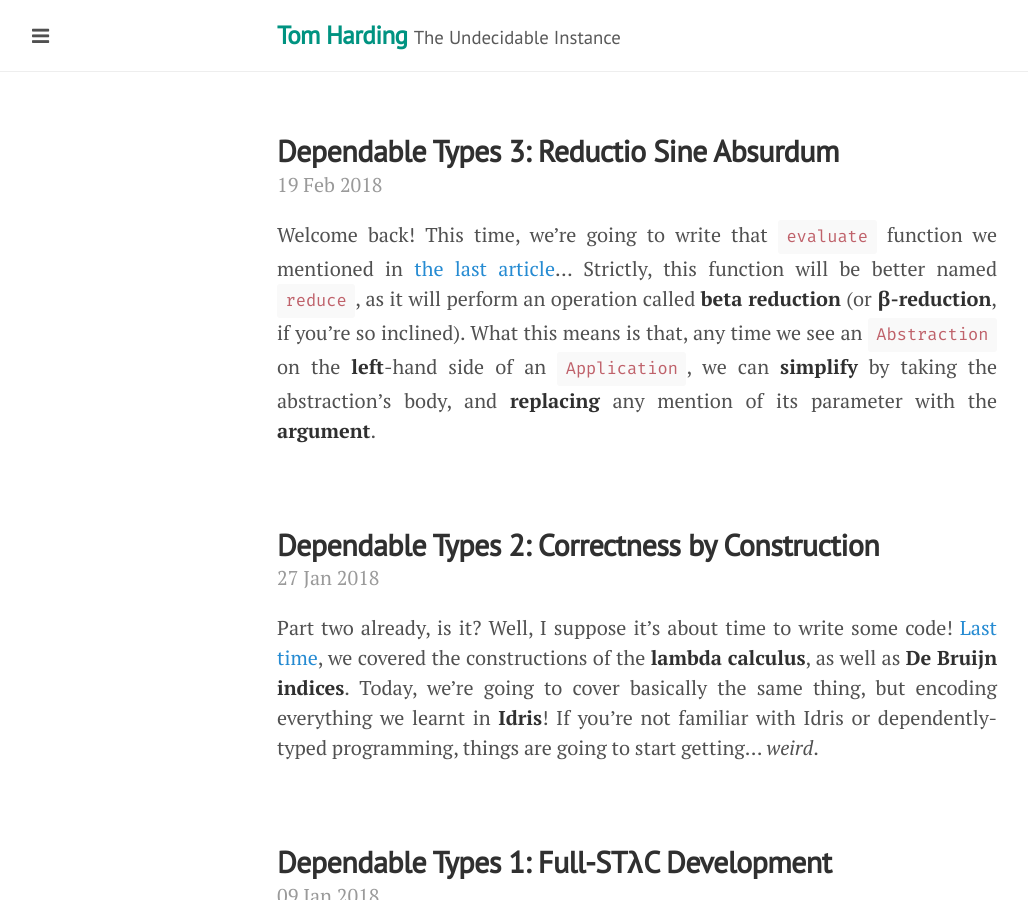
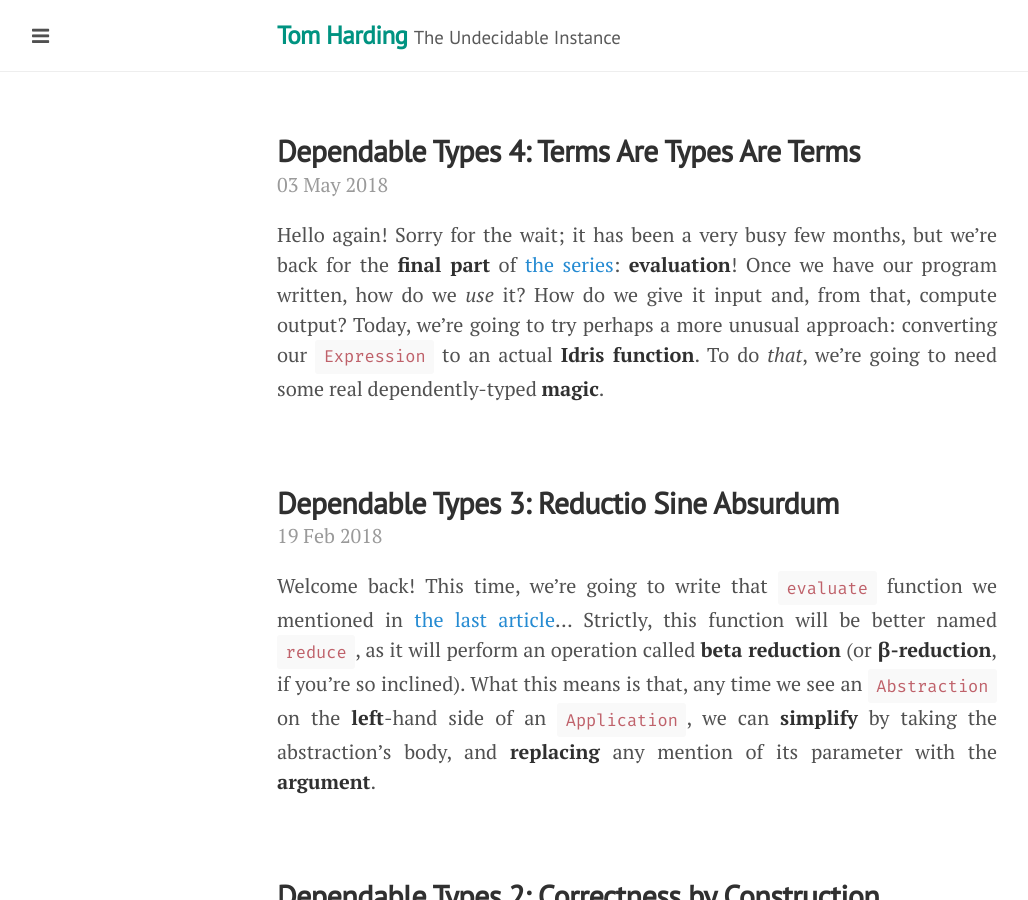
Before and after one commit to i-am-tom/i-am-tom.github.io, a Jekyll site: the page built from index.html, in a window 1280 px wide and 900 px high. Shown: the whole window, without its empty margins (3-1031 px from the left). Built offline with Jekyll 4.4.1, drawn with Linux system fonts in a browser that asks for light colours; some of the changed lines change nothing that is shown.

Commit message:
Idris on the Blogchain
This post completes the series on Idris. Hooray!

````diff
--- a/_includes/sidebar.html
+++ b/_includes/sidebar.html
@@ -23,6 +23,9 @@
     <a class="sidebar-nav-item" href="/fantasy-land">
       Fantas, Eel, and Specification
     </a>
+    <a class="sidebar-nav-item" href="/dependable-types">
+      Dependable Types
+    </a>
   </nav>
 
   <footer class="sidebar-item" role="contentinfo">
--- /dev/null
+++ b/_posts/2018-05-03-dependable-types-4.md
@@ -0,0 +1,213 @@
+---
+layout: post
+title: "Dependable Types 4: Terms Are Types Are Terms"
+description: "Terms are just types we haven't promoted yet."
+---
+
+Hello again! Sorry for the wait; it has been a very busy few months, but we're
+back for the **final part** of [the series](/dependable-types): **evaluation**!
+Once we have our program written, how do we _use_ it? How do we give it input
+and, from that, compute output? Today, we're going to try perhaps a more
+unusual approach: converting our `Expression` to an actual **Idris function**.
+To do _that_, we're going to need some real dependently-typed **magic**.
+
+---
+
+The first thing we're going to have to do is convert our `ProgramType` into an
+actual Idris `Type`. This is a beautifully **simple-looking** function that is
+almost **unthinkable** in most other languages:
+
+```haskell
+ProgramTypeToType : ProgramType -> Type
+
+ProgramTypeToType (PFunction x y)
+   = ProgramTypeToType x
+  -> ProgramTypeToType y
+
+ProgramTypeToType PInt = Int
+```
+
+Give me a `ProgramType`, and I'll give you a `Type`. Neat, right? Now we know
+we can convert a type, we can convert our entire **context** to a **vector** of
+its types:
+
+```haskell
+ContextTypes
+   : (context : Context)
+  -> Vect (length context) Type
+
+ContextTypes []
+  = []
+
+ContextTypes (x :: xs)
+   = ProgramTypeToType x
+  :: ContextTypes xs
+```
+
+Yet another function with that **dependently-typed magic** we're slowly
+starting to take for granted. Given a context, this produces a vector whose
+length matches that context, and whose elements are `Type`s. Let that sink in...
+
+When we actually run the program, all the types in our context will also have
+**values**... but how do we store a list of potentially **different types**?
+Enter the `HVect`:
+
+```haskell
+data HVect : Vect k Type -> Type where
+  Nil : HVect []
+  (::) : t -> HVect ts -> HVect (t :: ts)
+```
+
+If this is a bit _confusing_, don't dwell on it: the important thing is that
+`HVect` is indexed by **a vector** of the types of its inhabitants. This means
+that a list like `[3, 2.0, "hello"]` has type `HVect [Integer, Double, String]`
+and all will be well. It's super neat.
+
+What this means is that we can store the **values** of our context in... (_drum
+roll, please_):
+
+```haskell
+HVect (ContextTypes context)
+```
+
+This *blew* my poor little mind. We use `ContextTypes` to figure out the _type_
+of our `context`, and then use `HVect` to store values of those types. At this
+point, we're basically back to `List`, and we can go about our business as
+before. In fact, we can even reuse our `Elem` references:
+
+```haskell
+get
+   : Elem programType context
+  -> HVect (ContextTypes context)
+  -> ProgramTypeToType programType
+
+get Here (head :: _)
+  = head
+
+get (There later) (_ :: tail)
+  = get later tail
+```
+
+By now, this should feel pretty comfortable: if the value is `Here`, we get the
+head, and if the value is `There`, we continue to walk the list. Because the
+`Elem` points to an element of `context`, and our `HVect` is the same length as
+`context`, we can be certain that this isn't going to cause us runtime issues,
+and there isn't a `Maybe` in sight. **Magnifique**.
+
+Finally, we get to the **big reveal**. The thing to which we've been building
+since the beginning. This function evaluates our little DSL into an **actual
+Idris value**. We've turned data into program, and all the types are
+**dependent** on the shape of that data.
+
+```haskell
+eval
+   : {context : Context}
+  -> HVect (ContextTypes context)
+  -> Expression context programType
+  -> ProgramTypeToType programType
+
+-- Reference => Idris value
+eval context (Variable reference)
+  = get reference context
+
+-- Abstraction => Idris function
+eval context (Abstraction parameter body)
+  = \x => eval (x :: context) body
+
+-- Application => Idris application
+eval context (Application f x)
+  = eval context f (eval context x)
+```
+
+... It's... underwhelming, right? We went to all this trouble, and we end up
+with a **tiny** evaluation function. Why? Well, because it really isn't doing
+anything very special: we _know_ our expression is valid, and we _know_ the
+expected types of all its values when we convert to Idris, so we have **total
+type safety**. Nothing _could_ go wrong because we've checked it all at compile
+time. In some cases, we literally **proved** it.
+
+If you take away the type signature, this is pretty much as in-depth as `eval`
+would be in any **untyped** language. When we see a variable, get it. When we
+see a function, make a function. When we see an application, apply the value to
+the function. In the end, all our hard work has paid off **beautifully**, and
+everything starts to look a bit... **JavaScripty**.
+
+---
+
+Of course, we're professional software engineers, so let's write some
+**tests**!
+
+```haskell
+Apply2
+  : Expression context
+      (PFunction
+        (PFunction a a)
+        (PFunction a a))
+
+Apply2 {a}
+  = Abstraction
+      (PFunction a a)
+      (Abstraction a
+        (Application
+          (Variable (There Here))
+          (Variable Here)))
+```
+
+Of course, with explicit constructor names, everything looks a little bit ugly,
+but we can think of `Apply2` as `\f x -> f x`, or, if you're more comfortable
+with the Lambda notation, `λf.λx.fx`.
+
+Now, if everything's working, applying `\x -> x + 1` and `5` to this should
+yield `6`, correct? Well, let's *prove* it:
+
+```haskell
+Eg0
+  : eval {context = []} []
+         (Apply2 {a = PInt})
+         (+ 1) 5
+  = 6
+
+Eg0
+  = Refl
+```
+
+There it is: another `Refl`. If you don't believe that this could work, clone
+[the GitHub repository](https://github.com/i-am-tom/LICK) and try changing the
+result to `7`. Just as before, it's **a type error**. Failed unit tests are a
+type error. I can't express how _exciting_ I find this.
+
+For a victory lap, let's try a slightly more _interesting_ test. Here, we're
+going to specify that this expression exists within a **non-empty** context of
+two values, `3` and `\x -> x + 1`. That being the case, we _should_ be able to
+reference those values that we've passed in as context, and produce a result of
+`4`. Are we feeling lucky?
+
+```haskell
+Eg1 : eval
+  {context = [PInt, PFunction PInt PInt]}
+  [3, (+1)]
+  (Application
+    (Variable (There Here))
+    (Variable Here))
+
+  = 4
+
+Eg1
+  = Refl
+```
+
+We certainly should: everything **just works**. We have turned our **data**
+into a **program**, and then used it to produce **typed** input and output **at
+runtime**.
+
+---
+
+Idris is, inarguably, an **amazing** language. When you first start thinking
+about problems in terms of `map`, `reduce`, and `filter`, or when you finally
+understand how `Monad` works, these things **change the way you code**. I
+highly - _highly_ - recommend that you buy Edwin Brady's book, [Type-Driven
+Development with
+Idris](https://www.manning.com/books/type-driven-development-with-idris), and
+see what all the fuss is about. I can guarantee that you won't be disappointed.
+
+Take care &hearts;
--- /dev/null
+++ b/dependable-types.html
@@ -0,0 +1,16 @@
+---
+layout: default
+title: Dependable Types
+---
+
+<div class="posts">
+  <h2>Dependable Types</h2>
+  <p>A mini-series introduction to lambda calculus, a deep dive into dependent
+  types, and a love letter to Idris.</p>
+  <ol class="posts">
+    <li><a href="/2018/01/09/dependable-types/">Full-STλC Development</a></li>
+    <li><a href="/2018/01/27/dependable-types-2/">Correctness by Construction</a></li>
+    <li><a href="/2018/02/19/dependable-types-3/">Reductio Sine Absurdum</a></li>
+    <li><a href="/2018/05/03/dependable-types-4/">Terms Are Types Are Terms</a></li>
+  </ol>
+</div>
````
